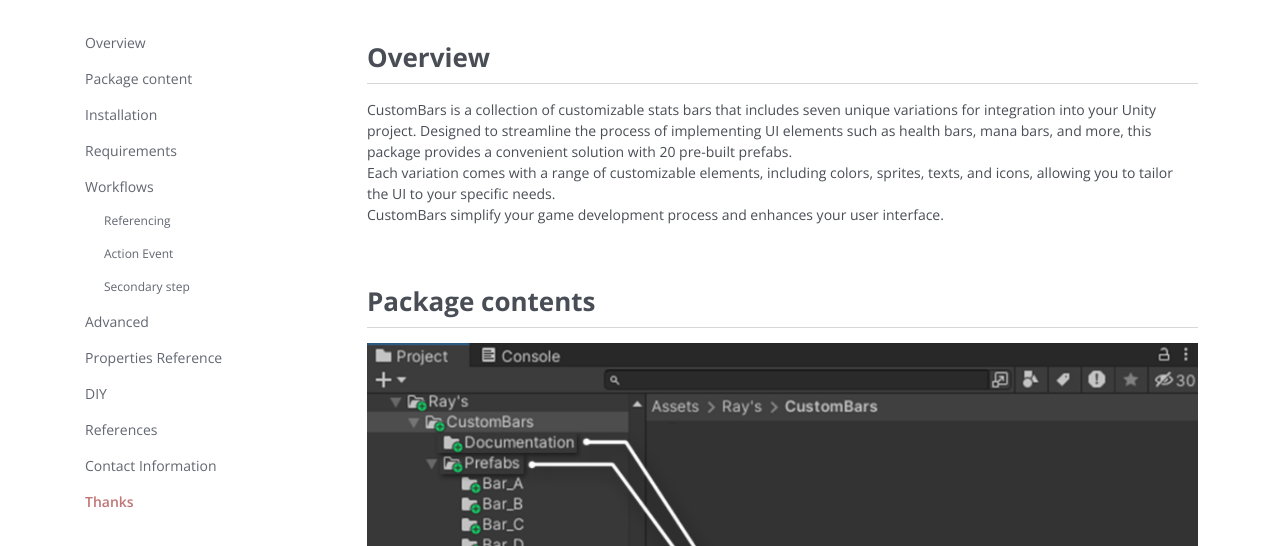
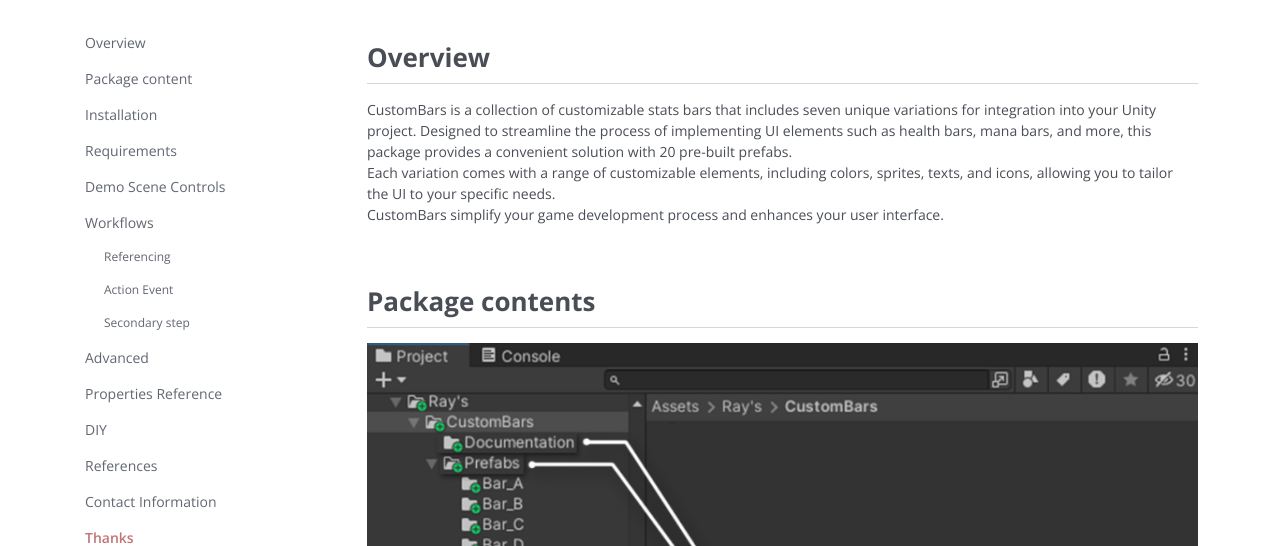
Before and after one commit to RayKelp/RayStudio, a plain HTML site: page documentation/custombars/index.html in a window 1280 px wide. Shown: the part 254-800 px from the top of the page. Drawn offline with nearby package versions, Linux system fonts and the light colour scheme.

Commit message:
updated sections

```diff
--- a/documentation/custombars/index.html
+++ b/documentation/custombars/index.html
@@ -639,6 +639,10 @@
 	                                     <a class="nav-link scrollto" href="#requirements-section">Requirements</a>
                                     </li>
 
+                                     <li class="nav-item">
+	                                    <a class="nav-link scrollto" href="#demon-scene-controls-section">Demo Scene Controls</a>
+                                    </li>
+
 
                                     <li class="nav-item">
 	                                    <a class="nav-link scrollto" href="#workflows-section">Workflows</a>
```
